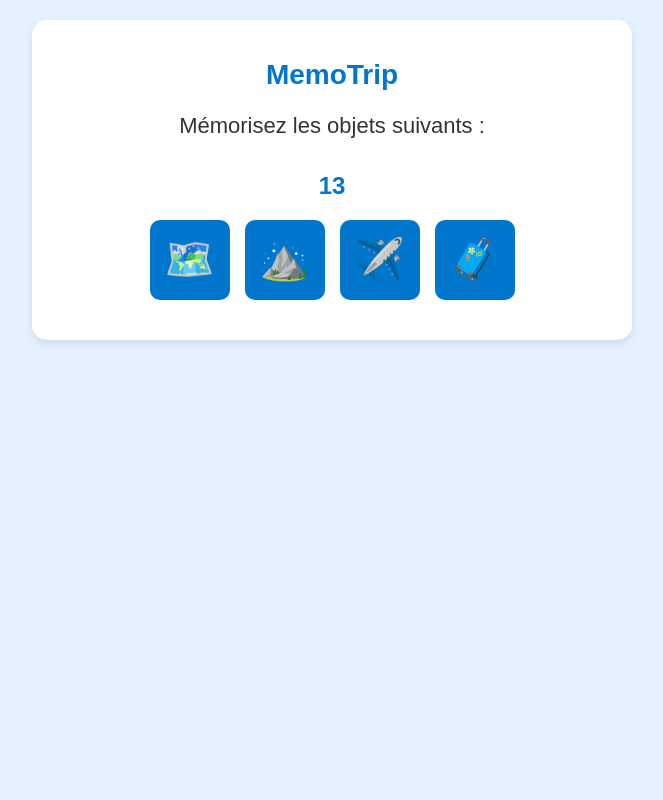
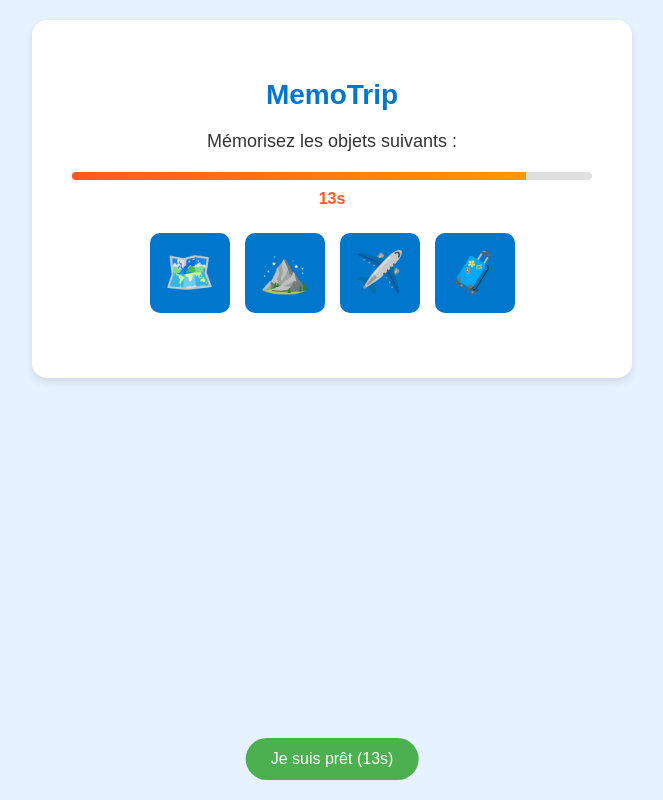
Before and after one commit to asemp055/game-, a React (Create React App) app: page / in a window 1280 px wide. Both pictures are taken after a click on the button "Démarrer le jeu". Shown: the whole page, without its empty margins (308-971 px from the left). Built offline with nearby package versions, Linux system fonts and the light colour scheme.

Commit message:
Mes modifications actuelles sur l'interface du jeu

```diff
--- a/src/components/MemorizationScreen.js
+++ b/src/components/MemorizationScreen.js
@@ -3,27 +3,37 @@ import MemoryObject from './MemoryObject';
 
 const MemorizationScreen = ({ objects, timeLimit, showSelectionScreen }) => {
   const [timeLeft, setTimeLeft] = useState(timeLimit);
-  const [isReady, setIsReady] = useState(false);
 
   useEffect(() => {
-    if (timeLeft <= 0) {
-      setIsReady(true);
-      return;
-    }
-
-    const timer = setTimeout(() => {
-      setTimeLeft(timeLeft - 1);
+    const timer = setInterval(() => {
+      setTimeLeft(prev => {
+        if (prev <= 1) {
+          clearInterval(timer);
+          showSelectionScreen(); // Passage automatique quand le timer finit
+          return 0;
+        }
+        return prev - 1;
+      });
     }, 1000);
 
-    return () => clearTimeout(timer);
-  }, [timeLeft]);
+    return () => clearInterval(timer);
+  }, [showSelectionScreen]);
 
   return (
     <div className="memorization-screen">
       <h1>MemoTrip</h1>
-      <div className="welcome-message">Mémorisez les objets suivants :</div>
+      <div className="instruction">Mémorisez les objets suivants :</div>
 
-      <div className="timer">{timeLeft}</div>
+      {/* Barre de timer visuelle */}
+      <div className="timer-container">
+        <div className="timer-bar">
+          <div
+            className="timer-progress"
+            style={{ width: `${(timeLeft/timeLimit)*100}%` }}
+          ></div>
+        </div>
+        <div className="timer-text">{timeLeft}s</div>
+      </div>
 
       <div className="memory-objects">
         {objects.map((obj, index) => (
@@ -31,9 +41,13 @@ const MemorizationScreen = ({ objects, timeLimit, showSelectionScreen }) => {
         ))}
       </div>
 
-      {isReady && (
-        <button className="btn ready-btn" onClick={showSelectionScreen}>Je suis prêt</button>
-      )}
+      {/* Bouton toujours visible avec temps restant */}
+      <button
+        className="btn ready-btn"
+        onClick={showSelectionScreen}
+      >
+        Je suis prêt ({timeLeft}s)
+      </button>
     </div>
   );
 };
--- a/src/components/ResultsScreen.js
+++ b/src/components/ResultsScreen.js
@@ -2,44 +2,42 @@ import React, { useEffect } from 'react';
 import { playSound } from '../utils';
 
 const ResultsScreen = ({ score, total, retryGame, returnHome }) => {
-  useEffect(() => {
-    if (score === total) {
-      playSound('success');
-    }
-  }, [score, total]);
-
+  const successRate = (score / total) * 100;
 
   return (
     <div className="results-screen">
       <h1>MemoTrip</h1>
 
-      <div className="results">
-        <div>Bien joué Paul !</div>
-        <div>Bien joué Paul !</div>
-        <div className="score">Vous avez retrouvé {score} objets sur {total}.</div>
+      {/* Barre de progression */}
+      <div className="progress-container">
+        <div
+          className="progress-bar"
+          style={{ width: `${successRate}%` }}
+        ></div>
       </div>
+      <div className="progress-text">{score}/{total} objets trouvés</div>
 
-      <div className="encouragement">Un petit pas chaque jour pour garder l'esprit vif.</div>
+      {/* Messages conditionnels */}
+      {successRate === 0 ? (
+        <div className="result-message error">
+          Essayez encore ! Vous pouvez y arriver !
+        </div>
+      ) : successRate === 100 ? (
+        <div className="result-message success">
+          Parfait ! Vous avez une excellente mémoire !
+        </div>
+      ) : (
+        <div className="result-message partial">
+          Bien joué Paul ! Vous avez trouvé {score} objet{score > 1 ? 's' : ''} !
+        </div>
+      )}
 
       <div className="buttons">
-        <button
-          className="btn"
-          onClick={() => {
-            playSound('click');
-            retryGame();
-          }}
-        >
-          Refaire le même niveau
+        <button className="btn" onClick={retryGame}>
+          Réessayer
         </button>
-
-        <button
-          className="btn"
-          onClick={() => {
-            playSound('click');
-            returnHome();
-          }}
-        >
-          Revenir à l'accueil
+        <button className="btn" onClick={returnHome}>
+          Accueil
         </button>
       </div>
     </div>
--- a/src/styles/App.css
+++ b/src/styles/App.css
@@ -243,6 +243,120 @@ h1 {
     font-size: 18px;
   }
 }
+/* Résultats conditionnels */
+.results-screen {
+  padding: 20px;
+}
+
+.progress-container {
+  width: 100%;
+  height: 20px;
+  background-color: #e0e0e0;
+  border-radius: 10px;
+  margin: 25px 0;
+  overflow: hidden;
+}
+
+.progress-bar {
+  height: 100%;
+  background: linear-gradient(90deg, #4CAF50, #8BC34A);
+  transition: width 0.5s ease;
+}
+
+.progress-text {
+  font-size: 18px;
+  margin-bottom: 20px;
+  color: #555;
+}
+
+.result-message {
+  font-size: 20px;
+  margin: 20px 0;
+  padding: 15px;
+  border-radius: 10px;
+}
+
+.result-message.error {
+  background-color: #FFEBEE;
+  color: #F44336;
+}
+
+.result-message.success {
+  background-color: #E8F5E9;
+  color: #4CAF50;
+}
+
+.result-message.partial {
+  background-color: #E3F2FD;
+  color: #2196F3;
+}
+.memorization-screen {
+  padding: 20px;
+}
+
+.instruction {
+  font-size: 18px;
+  margin-bottom: 20px;
+  color: #333;
+}
+
+.timer-container {
+  margin: 15px 0;
+  display: flex;
+  flex-direction: column;
+  align-items: center;
+  gap: 10px;
+}
+
+.timer-bar {
+  width: 100%;
+  height: 8px;
+  background-color: #e0e0e0;
+  border-radius: 4px;
+  overflow: hidden;
+}
+
+.timer-progress {
+  height: 100%;
+  background: linear-gradient(90deg, #FF5722, #FF9800);
+  transition: width 1s linear;
+}
+
+.timer-text {
+  font-size: 16px;
+  font-weight: bold;
+  color: #FF5722;
+}
+
+.memory-objects {
+  display: flex;
+  justify-content: center;
+  flex-wrap: wrap;
+  gap: 15px;
+  margin: 25px 0;
+}
+
+.ready-btn {
+  background-color: #4CAF50;
+  color: white;
+  padding: 12px 25px;
+  font-size: 16px;
+  border: none;
+  border-radius: 25px;
+  cursor: pointer;
+  margin-top: 20px;
+  transition: all 0.3s;
+  position: fixed;
+  bottom: 20px;
+  left: 50%;
+  transform: translateX(-50%);
+}
+
+.ready-btn:hover {
+  background-color: #3e8e41;
+  transform: translateX(-50%) translateY(-2px);
+  box-shadow: 0 3px 6px rgba(0,0,0,0.1);
+}
 
 @media (max-width: 480px) {
   /* Petits écrans (téléphones) */
```
